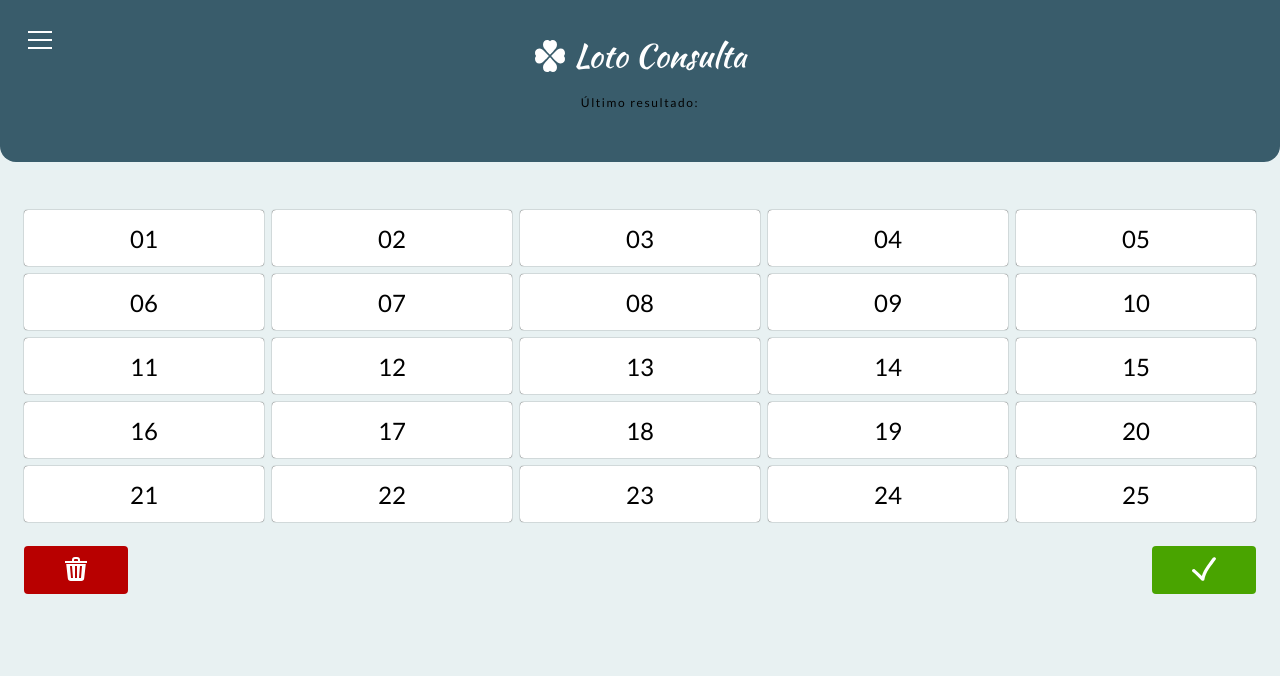
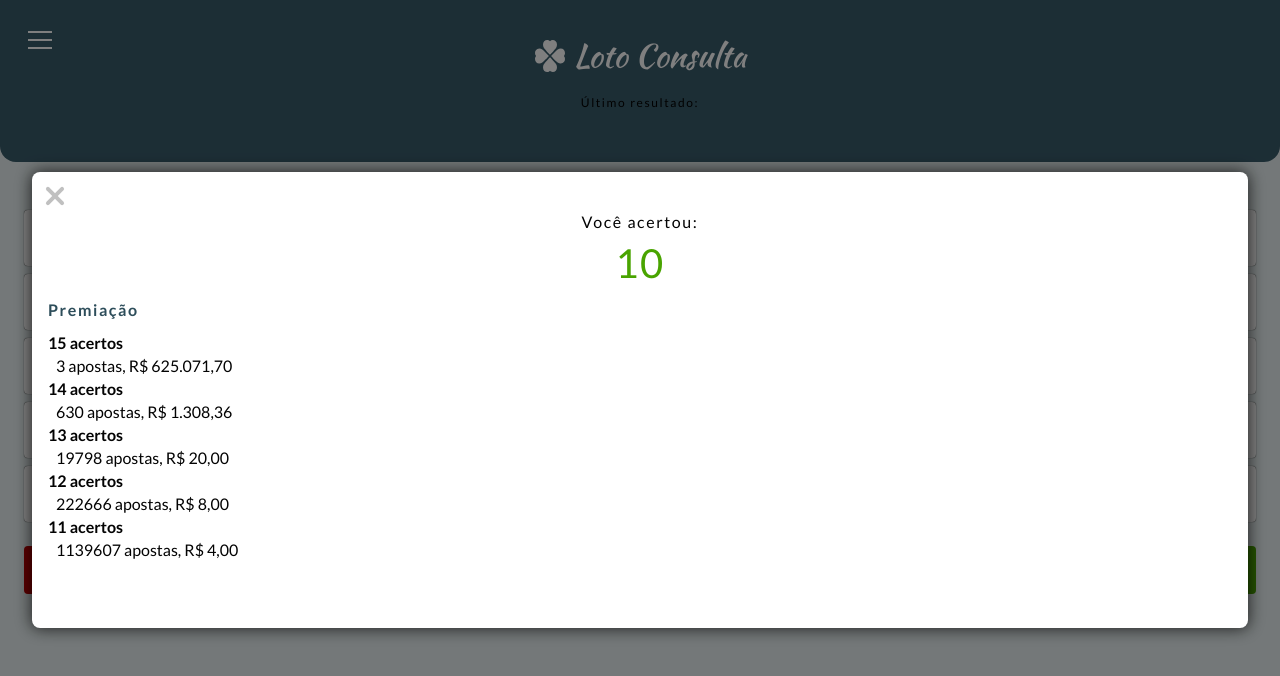
Before and after one commit to gustavomanca/loto-consulta, a website: page index.html in a window 1280 px wide. Drawn offline with Linux system fonts and the light colour scheme; no server answers.

Commit message:
Criado modal para exibir informações das apostas

```diff
--- a/index.html
+++ b/index.html
@@ -54,13 +54,59 @@
         <div class="newgame-wrapper" data-attr="newGameWrapper">
         </div>
 
+        <div class="modal opened" data-attr="modal">
+            <div class="content">
 
+                <button
+                    class="close-modal"
+                    data-attr="closeModal"
+                    onclick="closeModal();"
+                ></button>
 
-        <!-- <div class="actions-wrapper">
-            <button type="button" class="check-btn" value="Confirmar" onclick="getNumberOfHits();">
-                Checar
-            </button>
-        </div> -->
+                <span class="hits-label">Você acertou:</span>
+                <span class="hits-qtd" data-attr="hitsQuantity">
+                    10
+                </span>
+
+                <div class="awards-info">
+                    <h2 class="title">
+                        Premiação
+                    </h2>
+                    <ul class="list" data-attr="awardsListInfo">
+                        <li class="item title">
+                            15 acertos
+                        </li>
+                        <li class="item">
+                            3 apostas, R$ 625.071,70
+                        </li>
+                        <li class="item title">
+                            14 acertos
+                        </li>
+                        <li class="item">
+                            630 apostas, R$ 1.308,36
+                        </li>
+                        <li class="item title">
+                            13 acertos
+                        </li>
+                        <li class="item">
+                            19798 apostas, R$ 20,00
+                        </li>
+                        <li class="item title">
+                            12 acertos
+                        </li>
+                        <li class="item">
+                            222666 apostas, R$ 8,00
+                        </li>
+                        <li class="item title">
+                            11 acertos
+                        </li>
+                        <li class="item">
+                            1139607 apostas, R$ 4,00
+                        </li>
+                    </ul>
+                </div>
+            </div>
+        </div>
 
         <script src="dist/js/app.js"></script>
     </body>
--- a/src/sass/base/variables.scss
+++ b/src/sass/base/variables.scss
@@ -7,6 +7,7 @@ $cl-dark-slate-gray: #2D4D5A;
 $cl-deep-space-sparkle: #395C6B;
 $cl-kelly-green: #49A400;
 $cl-rich-black: #030303;
+$cl-silver: #c0c0c0;
 $cl-white: #fff;
 
 $font-primary: 'Lato', Arial, Helvetica, sans-serif;
--- a/src/sass/home.scss
+++ b/src/sass/home.scss
@@ -98,3 +98,109 @@
         width: 2.4rem;
     }
 }
+
+.modal {
+
+    display: none;
+
+    &.opened {
+        align-items: center;
+        background-color: rgba(0,0,0,0.5);
+        display: flex;
+        height: 100vh;
+        justify-content: center;
+        left: 0;
+        overflow: hidden;
+        position: fixed;
+        top: 0;
+        width: 100vw;
+        z-index: 10;
+
+        > .content {
+            align-items: center;
+            background-color: $cl-white;
+            border-radius: .8rem;
+            box-shadow: 0 0 1.6rem 1px rgba($cl-black, .7);
+            display: flex;
+            flex-direction: column;
+            height: 40rem;
+            padding: 4rem 1.6rem 1.6rem 1.6rem;
+            position: relative;
+            width: calc(100vw - 9.6rem);
+        }
+
+        > .content > .close-modal {
+            background: none;
+            border: none;
+            height: 4.8rem;
+            position: absolute;
+            top: 0;
+            left: 0;
+            width: 4.8rem;
+
+            &::before,
+            &::after {
+                content: '';
+                background-color: $cl-silver;
+                border-radius: 1rem;
+                height: .4rem;
+                left: 1.1rem;
+                position: absolute;
+                top: calc( 50% - .2rem );
+                width: 2.4rem;
+            }
+
+            &::before {
+                transform: rotate(45deg);
+            }
+
+            &::after {
+                transform: rotate(135deg);
+            }
+        }
+
+        > .content > .hits-label {
+            font-size: 1.6rem;
+            margin-bottom: .8rem;
+        }
+
+        > .content > .hits-qtd {
+            color: $cl-kelly-green;
+            font-size: 4rem;
+        }
+
+        > .content > .awards-info {
+
+            width: 100%;
+
+            > .title {
+                color: $cl-dark-slate-gray;
+                font-size: 1.6rem;
+                font-weight: bold;
+            }
+
+            > .list {
+                list-style: none;
+                padding: 0;
+            }
+
+            > .list > .item {
+
+                font-size: 1.6rem;
+                letter-spacing: 0;
+
+                &.title {
+                    font-weight: bold;
+                }
+
+                &:not(.title) {
+                    margin-left: .8rem;
+                }
+
+                &:not(:last-child) {
+                    margin-bottom: .4rem;
+                }
+            }
+        }
+    }
+}
```
Also changed, not shown: dist/css/index.css, dist/js/app.js, src/assets/images/trevo.png (deleted), src/assets/images/trevo2.png (deleted).
